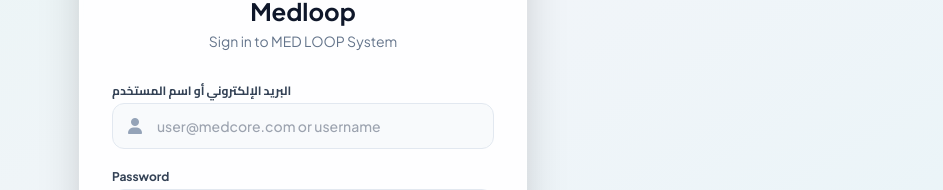
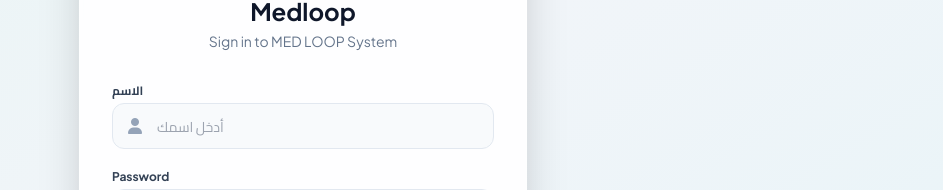
Before and after one commit to ehabalabdo/med-loop, a React (Vite) app: page /#/login in a window 1280 px wide. Shown: the part 251-441 px from the top of the page, without its empty margins (337-1280 px from the left). Built offline with nearby package versions, Linux system fonts and the light colour scheme; no server answers.

Commit message:
Simplify login: Use name only instead of email/username

```diff
--- a/context/AuthContext.tsx
+++ b/context/AuthContext.tsx
@@ -41,11 +41,11 @@
 
   const [loading, setLoading] = useState(false);
 
-  const login = async (usernameOrEmail: string, password: string) => {
-    // Try staff login first
+  const login = async (nameOrUsername: string, password: string) => {
+    // Try staff login first (search by name)
     const allUsers = await pgUsers.getAll();
     const foundUser = allUsers.find(
-      u => (u.email === usernameOrEmail || u.name === usernameOrEmail) && u.password === password
+      u => u.name === nameOrUsername && u.password === password
     );
 
     if (foundUser) {
@@ -59,10 +59,10 @@
       return;
     }
 
-    // If not found in staff, try patient login
+    // If not found in staff, try patient login (search by name)
     const allPatients = await pgPatients.getAll();
     const foundPatient = allPatients.find(
-      p => (p.username === usernameOrEmail || p.email === usernameOrEmail) &&
+      p => p.name === nameOrUsername &&
            p.password === password &&
            p.hasAccess === true
     );
@@ -75,7 +75,7 @@
     }
 
     // Not found in either table
-    throw new Error('البريد الإلكتروني/اسم المستخدم أو كلمة المرور غير صحيحة');
+    throw new Error('الاسم أو كلمة المرور غير صحيحة');
   };
 
   const patientLogin = async (username: string, password: string) => {
--- a/views/LoginView.tsx
+++ b/views/LoginView.tsx
@@ -10,7 +10,7 @@
   const { login } = useAuth();
   const { t, toggleLanguage, language } = useLanguage();
   const { isDarkMode, toggleTheme } = useTheme();
-  const [identifier, setIdentifier] = useState('');
+  const [name, setName] = useState('');
   const [password, setPassword] = useState('');
   const [error, setError] = useState('');
   const [isLoading, setIsLoading] = useState(false);
@@ -20,7 +20,7 @@
     setIsLoading(true);
     setError('');
     try {
-      await login(identifier, password);
+      await login(name, password);
       // Login successful - AuthContext will update user state
       // App.tsx will automatically redirect based on role
       window.location.reload();
@@ -66,15 +66,15 @@
         </div>
         <form onSubmit={handleSubmit} className="w-full space-y-5">
           <div>
-            <label className="block text-xs font-bold text-slate-700 dark:text-slate-300 mb-1">البريد الإلكتروني أو اسم المستخدم</label>
+            <label className="block text-xs font-bold text-slate-700 dark:text-slate-300 mb-1">الاسم</label>
             <div className="relative">
               <i className="fa-solid fa-user absolute left-4 top-1/2 -translate-y-1/2 text-slate-400"></i>
               <input
                 type="text"
-                value={identifier}
-                onChange={(e) => setIdentifier(e.target.value)}
+                value={name}
+                onChange={(e) => setName(e.target.value)}
                 className="w-full pl-11 pr-4 py-3 bg-slate-50 dark:bg-slate-900/60 border border-slate-200 dark:border-slate-700 rounded-xl focus:ring-2 focus:ring-primary/20 focus:border-primary outline-none text-sm font-medium text-slate-800 dark:text-white hover:bg-white dark:hover:bg-slate-900 transition"
-                placeholder="user@medcore.com or username"
+                placeholder="أدخل اسمك"
                 required
               />
             </div>
```
